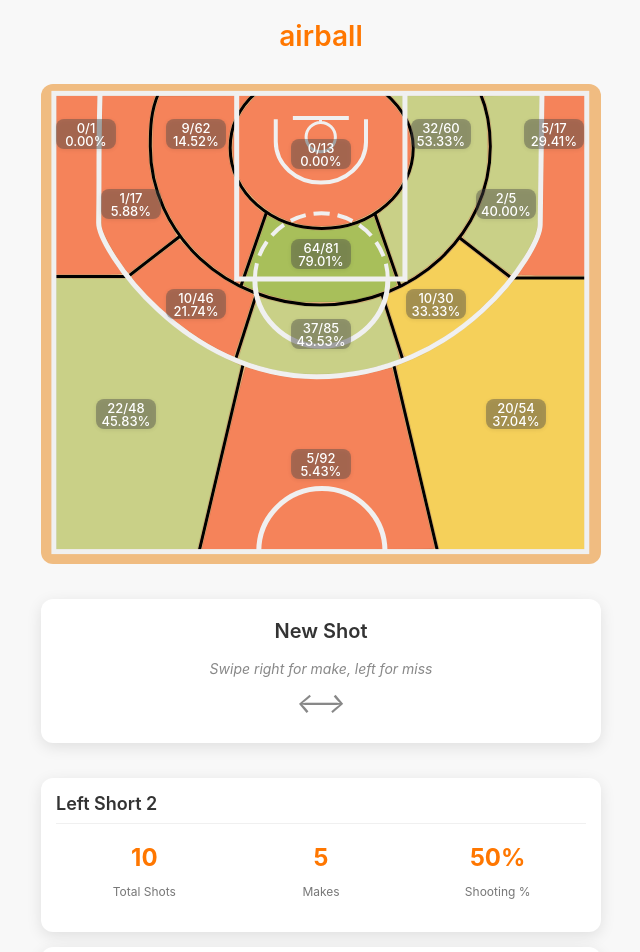
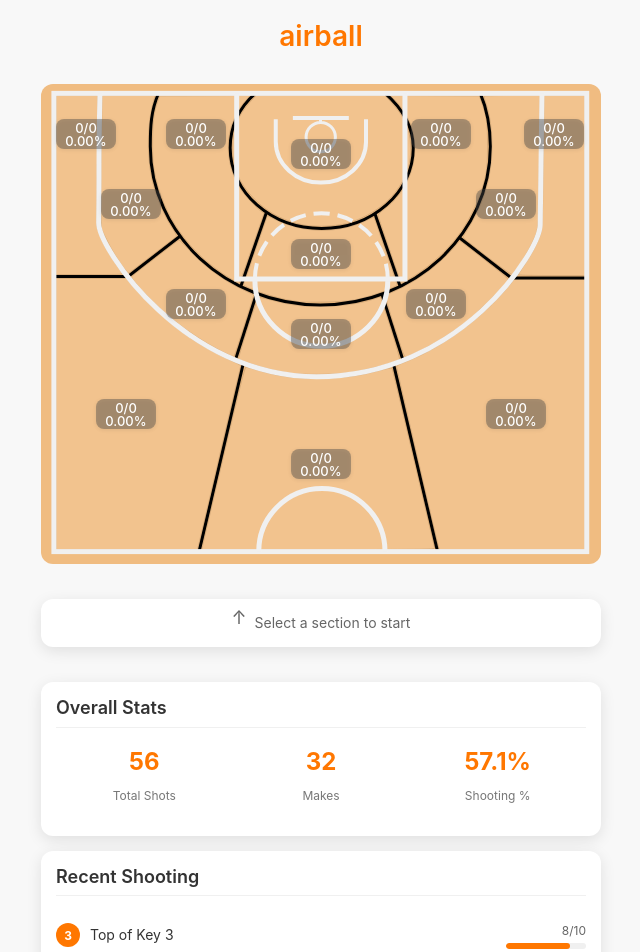
Before and after one commit to igarza99tom/airball-shot-tracker, an Angular app in the folder airball/: page / in a window 1280 px wide. Shown: the top 952 px of the page, without its empty margins (319-959 px from the left). Built offline with nearby package versions, Linux system fonts and the light colour scheme.

Commit message:
Se agrega el court-selection service para globalizar la cancha seleccionada, se integran los componentes de new shot y  stats display de seccion, que se esconden si no hay seleccion

```diff
--- a/airball/src/app/components/court/court.component.ts
+++ b/airball/src/app/components/court/court.component.ts
@@ -1,6 +1,7 @@
 import { Component, NgZone, OnInit } from '@angular/core';
 import { CommonModule } from '@angular/common';
 import { CourtSection, SectionType } from '../../models/court-section.model';
+import { CourtSelectionService } from '../../services/court-selection.service';
 
 @Component({
   selector: 'app-court',
@@ -21,13 +22,16 @@ export class CourtComponent implements OnInit {
   // Court data
   courtSections: CourtSection[] = [];
 
-  constructor(private ngZone: NgZone) {
+  constructor(
+    private ngZone: NgZone,
+    private courtSelectionService: CourtSelectionService
+  ) {
     this.detectTouchDevice();
   }
 
   ngOnInit(): void {
     this.initializeCourtSections();
-    this.generateTestData();
+    //this.generateTestData();
   }
 
   // SECTION: Event Handlers
@@ -94,8 +98,13 @@ export class CourtComponent implements OnInit {
   private toggleSectionSelection(sectionId: number): void {
     if (this.selectedSection === sectionId) {
       this.selectedSection = null;
+      // Update the service with null selection
+      this.courtSelectionService.selectSection(null);
     } else {
       this.selectedSection = sectionId;
+      // Find the selected section and update the service
+      const section = this.courtSections.find(s => s.id === sectionId) || null;
+      this.courtSelectionService.selectSection(section);
     }
   }
 
--- a/airball/src/app/components/new-shot/new-shot.component.html
+++ b/airball/src/app/components/new-shot/new-shot.component.html
@@ -1,14 +1,29 @@
 <div class="shot-card-container">
-    <div class="card" #swipeCard (mousedown)="startDrag($event)" (touchstart)="startDrag($event)">
+  <!-- Show guidance only at startup, not after deselecting -->
+  @if (shouldShowPrompt()) {
+    <div class="selection-prompt">
+      <div class="prompt-icon">↑</div>
+      <p>Select a section to start</p>
+    </div>
+  }
+
+  <!-- Show swipe card when section is selected -->
+  @if (selectedSection) {
+    <div
+      #swipeCard
+      class="card"
+      (mousedown)="startDrag($event)"
+      (touchstart)="startDrag($event)"
+    >
       <div class="card-overlay make">MAKE</div>
       <div class="card-overlay miss">MISS</div>
-
       <div class="card-content">
-        <h2>New Shot</h2>
+        <h2>New shot</h2>
         <div class="swipe-hint">
-          <p>Swipe right for make, left for miss</p>
+          <p>Swipe right for MAKE, left for MISS</p>
           <div class="swipe-arrow">⟷</div>
         </div>
       </div>
     </div>
-  </div>
+  }
+</div>
--- a/airball/src/app/components/new-shot/new-shot.component.scss
+++ b/airball/src/app/components/new-shot/new-shot.component.scss
@@ -2,6 +2,38 @@
     width: 100%;
     margin: 0 auto;
     perspective: 1000px;
+  }
+
+  // More compact selection prompt
+  .selection-prompt {
+    background-color: white;
+    border-radius: 12px;
+    box-shadow: 0 4px 15px rgba(0,0,0,0.1);
+    padding: 10px;
+    text-align: center;
+    color: #666;
+    min-height: auto;
+    display: flex;
+    align-items: center;
+    justify-content: center;
+    gap: 8px;
+
+    .prompt-icon {
+      font-size: 18px;
+      animation: bounce 1.5s infinite;
+      margin: 0;
+    }
+
+    p {
+      font-size: 14px;
+      margin: 0;
+    }
+  }
+
+
+  @keyframes bounce {
+    0%, 100% { transform: translateY(0); }
+    50% { transform: translateY(-5px); }
   }
 
   .card {
--- a/airball/src/app/components/new-shot/new-shot.component.ts
+++ b/airball/src/app/components/new-shot/new-shot.component.ts
@@ -1,5 +1,8 @@
-import { Component, ElementRef, ViewChild } from '@angular/core';
+import { Component, ElementRef, OnDestroy, OnInit, ViewChild } from '@angular/core';
 import { CommonModule } from '@angular/common';
+import { Subscription } from 'rxjs';
+import { CourtSelectionService } from '../../services/court-selection.service';
+import { CourtSection } from '../../models/court-section.model';
 
 @Component({
   selector: 'app-new-shot',
@@ -8,18 +11,45 @@ import { CommonModule } from '@angular/common';
   templateUrl: './new-shot.component.html',
   styleUrl: './new-shot.component.scss'
 })
-export class NewShotComponent {
+export class NewShotComponent implements OnInit, OnDestroy {
   @ViewChild('swipeCard') swipeCard?: ElementRef;
 
   isDragging = false;
   startX = 0;
   currentX = 0;
 
-  // Mock data
-  selectedSection = {
-    id: 3,
-    name: 'Top of Key 3'
-  };
+  // Currently selected section
+  selectedSection: CourtSection | null = null;
+
+  // Track if we've had any selection during this session
+  hasHadInitialSelection = false;
+
+  private subscription: Subscription = new Subscription();
+
+  constructor(private courtSelectionService: CourtSelectionService) {}
+
+  ngOnInit() {
+    // Subscribe to section changes
+    this.subscription = this.courtSelectionService.selectedSection$.subscribe(section => {
+      // If we get a valid section and it's the first one, mark that we've had an initial selection
+      if (section && !this.hasHadInitialSelection) {
+        this.hasHadInitialSelection = true;
+      }
+
+      this.selectedSection = section;
+    });
+  }
+
+  ngOnDestroy() {
+    // Clean up subscription when component is destroyed
+    this.subscription.unsubscribe();
+  }
+
+  // Function to determine if we should show the selection prompt
+  shouldShowPrompt(): boolean {
+    // Only show prompt if we haven't had an initial selection yet
+    return !this.hasHadInitialSelection && !this.selectedSection;
+  }
 
   startDrag(event: MouseEvent | TouchEvent) {
     this.isDragging = true;
@@ -109,6 +139,14 @@ export class NewShotComponent {
   }
 
   private recordShot(isMake: boolean) {
+    if (!this.selectedSection) return;
+
+    if (isMake) {
+      this.selectedSection.addMake();
+    } else {
+      this.selectedSection.addMiss();
+    }
+
     console.log(`Shot ${isMake ? 'MADE' : 'MISSED'} from ${this.selectedSection.name}`);
   }
 }
--- a/airball/src/app/components/stats-display/stats-display.component.html
+++ b/airball/src/app/components/stats-display/stats-display.component.html
@@ -1,21 +1,25 @@
 <div class="stats-container">
+  <!-- Section-specific stats card (conditionally shown) -->
+  @if (selectedSection) {
     <div class="stats-card">
-      <h2>{{ sectionName || 'Select a Section' }}</h2>
+      <h2>{{ selectedSection.name }}</h2>
       <div class="stat-grid">
         <div class="stat-item">
-          <div class="stat-value">{{ stats.section.shots }}</div>
+          <div class="stat-value">{{ getSectionStats().shots }}</div>
           <div class="stat-label">Total Shots</div>
         </div>
         <div class="stat-item">
-          <div class="stat-value">{{ stats.section.makes }}</div>
+          <div class="stat-value">{{ getSectionStats().makes }}</div>
           <div class="stat-label">Makes</div>
         </div>
         <div class="stat-item">
-          <div class="stat-value">{{ stats.section.percentage }}%</div>
+          <div class="stat-value">{{ getSectionStats().percentage }}%</div>
           <div class="stat-label">Shooting %</div>
         </div>
       </div>
     </div>
+  }
+  <!-- Overall stats card (always shown) -->
   <div class="stats-card">
     <h2>Overall Stats</h2>
     <div class="stat-grid">
@@ -32,13 +36,9 @@
         <div class="stat-label">Shooting %</div>
       </div>
     </div>
-
-      <!-- Agregar si se suman sesiones
-      <div class="last-session">
-        <p>Last session: {{ stats.lastSessionDate }}</p>
-      </div>-->
   </div>
 
+  <!-- Recent shooting card -->
   <div class="stats-card">
     <h2>Recent Shooting</h2>
     <div class="shooting-list">
--- a/airball/src/app/components/stats-display/stats-display.component.ts
+++ b/airball/src/app/components/stats-display/stats-display.component.ts
@@ -1,5 +1,8 @@
-import { Component } from '@angular/core';
+import { Component, OnDestroy, OnInit } from '@angular/core';
 import { CommonModule } from '@angular/common';
+import { Subscription } from 'rxjs';
+import { CourtSelectionService } from '../../services/court-selection.service';
+import { CourtSection } from '../../models/court-section.model';
 
 @Component({
   selector: 'app-stats-display',
@@ -8,22 +11,17 @@ import { CommonModule } from '@angular/common';
   templateUrl: './stats-display.component.html',
   styleUrl: './stats-display.component.scss'
 })
-export class StatsDisplayComponent {
-  sectionName: string | null = 'Left Short 2';
+export class StatsDisplayComponent implements OnInit, OnDestroy {
+  selectedSection: CourtSection | null = null;
+  private subscription: Subscription = new Subscription();
 
-  // Mock data
+  // Mock data for overall stats and recent shooting
   stats = {
     total: {
       shots: 56,
       makes: 32,
       percentage: 57.1
-    },
-    section: {
-      shots: 10,
-      makes: 5,
-      percentage: 50
-    },
-    lastSessionDate: '2025-04-30'
+    }
   };
 
   recentShooting = [
@@ -31,4 +29,31 @@ export class StatsDisplayComponent {
     { id: 8, name: 'Free Throw', makes: 12, attempts: 15, percentage: 80 },
     { id: 13, name: 'Dunk', makes: 5, attempts: 5, percentage: 100 }
   ];
+
+  constructor(private courtSelectionService: CourtSelectionService) {}
+
+  ngOnInit() {
+    // Subscribe to section changes
+    this.subscription = this.courtSelectionService.selectedSection$.subscribe(section => {
+      this.selectedSection = section;
+    });
+  }
+
+  ngOnDestroy() {
+    // Clean up subscription when component is destroyed
+    this.subscription.unsubscribe();
+  }
+
+  /**
+   * Calculate section stats from selected section
+   */
+  getSectionStats() {
+    if (!this.selectedSection) return { shots: 0, makes: 0, percentage: 0 };
+
+    return {
+      shots: this.selectedSection.total,
+      makes: this.selectedSection.make,
+      percentage: this.selectedSection.percentage.toFixed(1)
+    };
+  }
 }
--- /dev/null
+++ b/airball/src/app/services/court-selection.service.ts
@@ -0,0 +1,29 @@
+import { Injectable } from '@angular/core';
+import { BehaviorSubject, Observable } from 'rxjs';
+import { CourtSection } from '../models/court-section.model';
+
+@Injectable({
+  providedIn: 'root'
+})
+export class CourtSelectionService {
+  private selectedSectionSubject = new BehaviorSubject<CourtSection | null>(null);
+
+  // Observable that other components can subscribe to
+  public selectedSection$: Observable<CourtSection | null> = this.selectedSectionSubject.asObservable();
+
+  constructor() { }
+
+  /**
+   * Updates the currently selected court section
+   */
+  selectSection(section: CourtSection | null): void {
+    this.selectedSectionSubject.next(section);
+  }
+
+  /**
+   * Returns the currently selected section
+   */
+  getCurrentSelection(): CourtSection | null {
+    return this.selectedSectionSubject.getValue();
+  }
+}
```
Also changed, not shown: 1 other file (tests, documents, lock files or other folders). Lines whose indentation alone changed are shown as unchanged.
